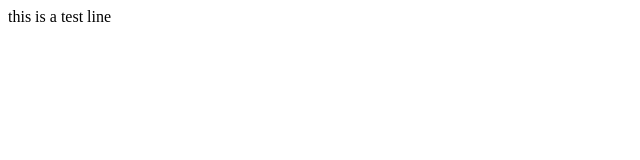
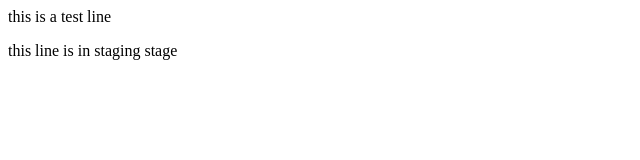
Before and after one commit to khaled0915/dummy-repo, a plain HTML site: page index.html in a window 1280 px wide. Shown: the whole page, without its empty margins (0-640 px from the left). Drawn offline with Linux system fonts and the light colour scheme.

Commit message:
staging state 1

```diff
--- a/index.html
+++ b/index.html
@@ -1 +1,2 @@
 <p> this is a test line  </p>
+<p > this line is in staging stage </p>
```
